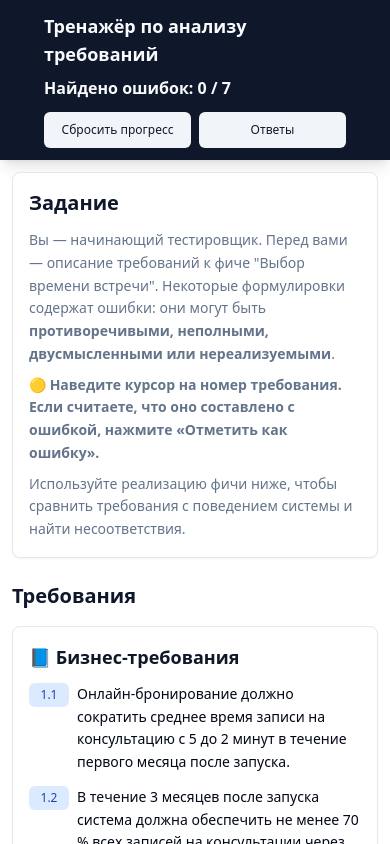
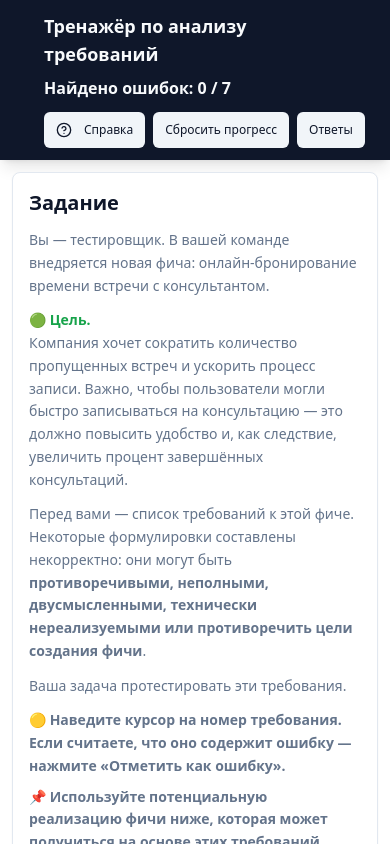
Before and after one commit to DrDoom74/requirement-trainer-time-slot, a React (Vite) app: page / in a window 390 px wide. Shown: the top 844 px of the page. Built offline with nearby package versions, Linux system fonts and the light colour scheme.

Commit message:
Add help dialog and update task description
- Added a "Help" button to the header that opens a dialog with information about requirements types.
- Updated the task description text.
- Added scroll for mobile devices.

```diff
--- /dev/null
+++ b/src/components/HelpDialog.tsx
@@ -0,0 +1,94 @@
+
+import React from 'react';
+import { Button } from './ui/button';
+import {
+  Dialog,
+  DialogContent,
+  DialogHeader,
+  DialogTitle,
+  DialogTrigger,
+} from './ui/dialog';
+import { HelpCircle } from 'lucide-react';
+
+const HelpDialog = () => {
+  return (
+    <Dialog>
+      <DialogTrigger asChild>
+        <Button
+          variant="secondary"
+          className="text-xs md:text-sm flex-1 sm:flex-none"
+          size="sm"
+        >
+          <HelpCircle className="w-4 h-4 mr-1" />
+          Справка
+        </Button>
+      </DialogTrigger>
+      <DialogContent className="max-w-4xl max-h-[90vh] overflow-y-auto">
+        <DialogHeader>
+          <DialogTitle className="text-xl font-bold">Виды требований</DialogTitle>
+        </DialogHeader>
+        <div className="space-y-6 text-sm leading-relaxed">
+          <div>
+            <h3 className="font-semibold text-lg mb-2">Бизнес-требования (business requirements)</h3>
+            <p className="text-muted-foreground">
+              Выражают цель, ради которой разрабатывается продукт (зачем вообще он нужен, какая от него ожидается польза,
+              как заказчик с его помощью будет получать прибыль). Результатом выявления требований на этом уровне является
+              общее видение (vision and scope) — документ, который, как правило, представлен простым текстом и таблицами.
+              Здесь нет детализации поведения системы и иных технических характеристик, но вполне могут быть определены
+              приоритеты решаемых бизнес-задач, риски и т.п.
+            </p>
+          </div>
+
+          <div>
+            <h3 className="font-semibold text-lg mb-2">Функциональные требования (functional requirements)</h3>
+            <p className="text-muted-foreground">
+              Описывают поведение системы, т.е. её действия (вычисления, преобразования, проверки, обработку и т.д.).
+              В контексте проектирования функциональные требования в основном влияют на дизайн системы.
+            </p>
+            <p className="text-muted-foreground mt-2">
+              Стоит помнить, что к поведению системы относится не только то, что система должна делать, но и то,
+              что она не должна делать (например: «приложение не должно выгружать из оперативной памяти фоновые
+              документы в течение 30 минут с момента выполнения с ними последней операции»).
+            </p>
+          </div>
+
+          <div>
+            <h3 className="font-semibold text-lg mb-2">Требования к пользовательскому интерфейсу</h3>
+            <p className="text-muted-foreground">
+              Относятся к визуальному дизайну, макету и представлению пользовательского интерфейса программной системы.
+              Они касаются эстетических аспектов, визуальной иерархии и общего вида и восприятия пользовательского интерфейса.
+            </p>
+          </div>
+
+          <div className="border-t pt-4 space-y-2">
+            <p className="text-xs text-muted-foreground">
+              <strong>Источник:</strong> Святослав Куликов. "Тестирование программного обеспечения. Базовый курс. (3-е издание)"
+            </p>
+            <p className="text-xs text-muted-foreground">
+              <a
+                href="https://svyatoslav.biz/software_testing_book/"
+                target="_blank"
+                rel="noopener noreferrer"
+                className="text-primary hover:underline"
+              >
+                https://svyatoslav.biz/software_testing_book/
+              </a>
+            </p>
+            <p className="text-xs text-muted-foreground">
+              <a
+                href="https://qat.com/guide-user-requirements/"
+                target="_blank"
+                rel="noopener noreferrer"
+                className="text-primary hover:underline"
+              >
+                https://qat.com/guide-user-requirements/
+              </a>
+            </p>
+          </div>
+        </div>
+      </DialogContent>
+    </Dialog>
+  );
+};
+
+export default HelpDialog;
--- a/src/pages/Index.tsx
+++ b/src/pages/Index.tsx
@@ -3,6 +3,7 @@ import React, { useState, useCallback } from 'react';
 import RequirementsSection from '../components/RequirementsSection';
 import ImplementationSection from '../components/ImplementationSection';
 import FoundErrorsPanel from '../components/FoundErrorsPanel';
+import HelpDialog from '../components/HelpDialog';
 import { Button } from '../components/ui/button';
 
 interface FoundError {
@@ -88,6 +89,7 @@ const Index = () => {
             </div>
           </div>
           <div className="flex gap-2 md:gap-3 w-full sm:w-auto">
+            <HelpDialog />
             <Button
               variant="secondary"
               onClick={resetProgress}
@@ -114,15 +116,24 @@ const Index = () => {
         {/* Task Description */}
         <section className="bg-card p-4 md:p-6 rounded-lg shadow-sm border">
           <h2 className="text-xl md:text-2xl font-bold mb-3 md:mb-4 text-primary">Задание</h2>
-          <p className="text-muted-foreground leading-relaxed text-sm md:text-base">
-            Вы — начинающий тестировщик. Перед вами — описание требований к фиче "Выбор времени встречи".
-            Некоторые формулировки содержат ошибки: они могут быть <strong>противоречивыми, неполными, двусмысленными или нереализуемыми</strong>.
+          <p className="text-muted-foreground leading-relaxed text-sm md:text-base mb-3">
+            Вы — тестировщик. В вашей команде внедряется новая фича: онлайн-бронирование времени встречи с консультантом.
+          </p>
+          <p className="text-muted-foreground leading-relaxed text-sm md:text-base mb-3">
+            <span className="text-green-600 font-semibold">🟢 Цель.</span><br />
+            Компания хочет сократить количество пропущенных встреч и ускорить процесс записи. Важно, чтобы пользователи могли быстро записываться на консультацию — это должно повысить удобство и, как следствие, увеличить процент завершённых консультаций.
+          </p>
+          <p className="text-muted-foreground leading-relaxed text-sm md:text-base mb-3">
+            Перед вами — список требований к этой фиче. Некоторые формулировки составлены некорректно: они могут быть <strong>противоречивыми, неполными, двусмысленными, технически нереализуемыми или противоречить цели создания фичи</strong>.
+          </p>
+          <p className="text-muted-foreground leading-relaxed text-sm md:text-base mb-3">
+            Ваша задача протестировать эти требования.
           </p>
           <p className="text-muted-foreground leading-relaxed mt-2 text-sm md:text-base">
-            🟡 <strong>Наведите курсор на номер требования. Если считаете, что оно составлено с ошибкой, нажмите «Отметить как ошибку».</strong>
+            🟡 <strong>Наведите курсор на номер требования. Если считаете, что оно содержит ошибку — нажмите «Отметить как ошибку».</strong>
           </p>
           <p className="text-muted-foreground leading-relaxed mt-2 text-sm md:text-base">
-            Используйте реализацию фичи ниже, чтобы сравнить требования с поведением системы и найти несоответствия.
+            📌 <strong>Используйте потенциальную реализацию фичи ниже, которая может получиться на основе этих требований, чтобы увидеть возможные проблемы в требованиях.</strong>
           </p>
         </section>
 
```
